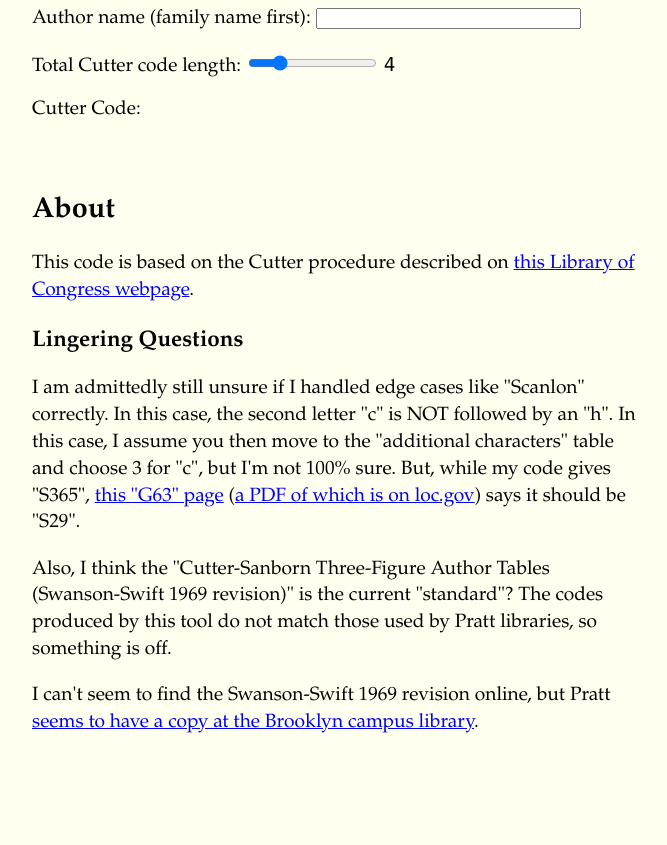
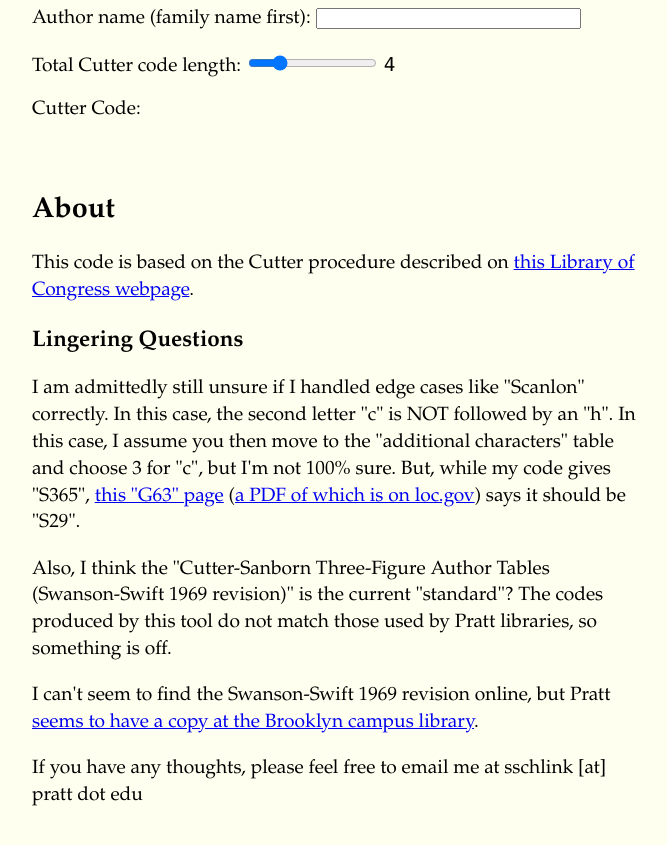
Before and after one commit to sschlink-pratt/info654, a plain HTML site: page cutter-table/index.html in a window 1280 px wide. Shown: the part 91-936 px from the top of the page, without its empty margins (32-699 px from the left). Before the commit the page ends 847 px from the top, so only its background shows below. Drawn offline with Linux system fonts and the light colour scheme.

Commit message:
Add my email and a margin-bottom

```diff
--- a/cutter-table/index.html
+++ b/cutter-table/index.html
@@ -27,6 +27,7 @@ ChatGPT says "the Swanson-Swift 1969 revision is standard" version of Cutter-San
             body {
                 background-color: #fffff0;
                 margin-left: 5%;
+                margin-bottom:150px;
                 font-size: 1.2em;
                 font-family: 'Iowan Old Style', 'Palatino Linotype', 'URW Palladio L', P052, serif;
                 font-weight: normal;
@@ -67,6 +68,9 @@ ChatGPT says "the Swanson-Swift 1969 revision is standard" version of Cutter-San
         </p>
         <p class="about">
             I can't seem to find the Swanson-Swift 1969 revision online, but Pratt <a href="https://cat.pratt.edu/record=b1192303">seems to have a copy at the Brooklyn campus library</a>.
+        </p>
+        <p class="about">
+            If you have any thoughts, please feel free to email me at sschlink [at] pratt dot edu
         </p>
 
         <script>
```
